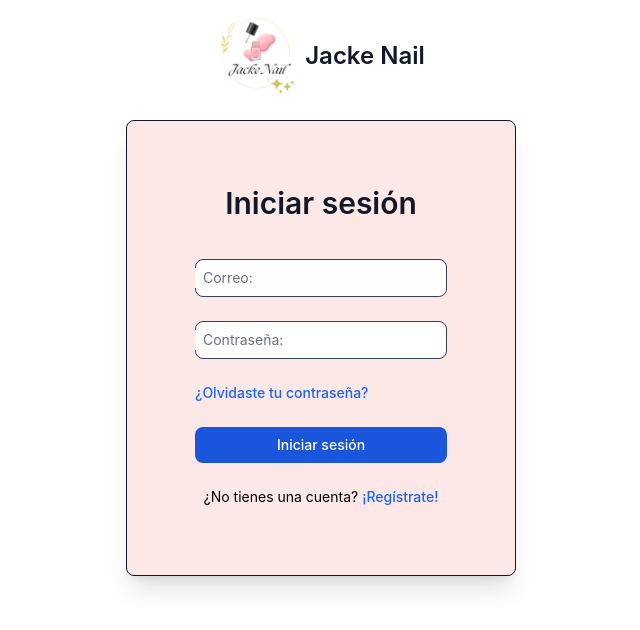
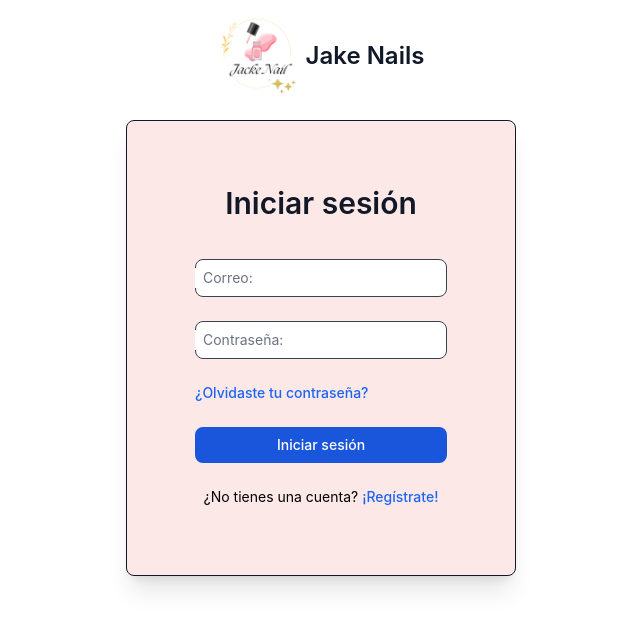
Before and after one commit to Jsma07/FrontEnd, a React (Create React App) app: page /iniciarSesion in a window 1280 px wide. Shown: the top 630 px of the page, without its empty margins (319-959 px from the left). Built offline with nearby package versions, Linux system fonts and the light colour scheme.

Commit message:
login v2

```diff
--- a/src/components/consts/Login.jsx
+++ b/src/components/consts/Login.jsx
@@ -32,7 +32,7 @@ const Login = () => {
     <div className="container mx-auto my-auto p-4 flex flex-col items-center justify-center">
       <a href="#" className="flex items-center mb-6 text-2xl font-semibold text-gray-900 dark:text-white">
         <img className="w-20 h-20 mr-2" src="Jacke.png" alt="logo" />
-        Jacke Nail
+        Jake Nails
       </a>
       <div className="border border-gray-900 rounded-lg shadow-xl p-8 bg-red-100 max-w-md dark:bg-gray-800 dark:border-gray-700">
         <div className="p-8 space-y-4 md:space-y-6 sm:p-8 bg-red-100">
```
Also changed, not shown: src/components/consts/privateRoute.js (added, +13 -0 lines).
